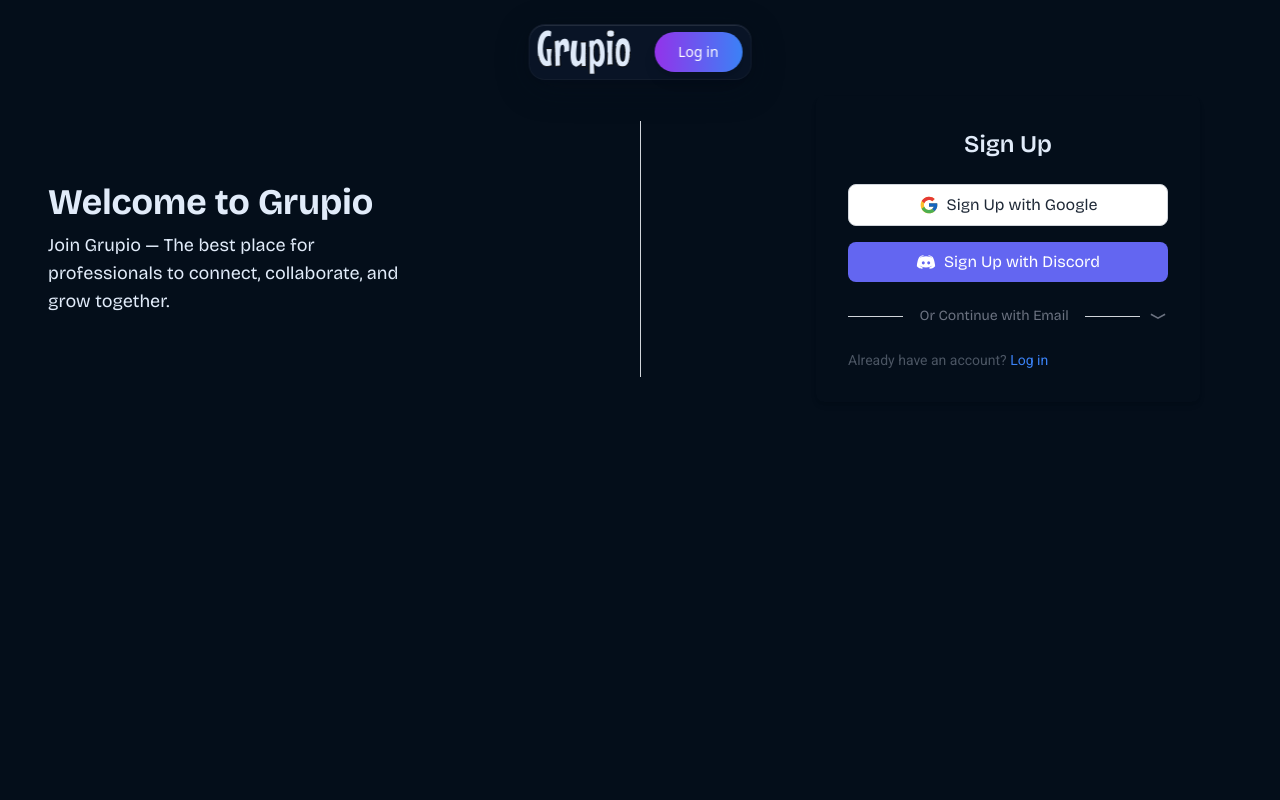
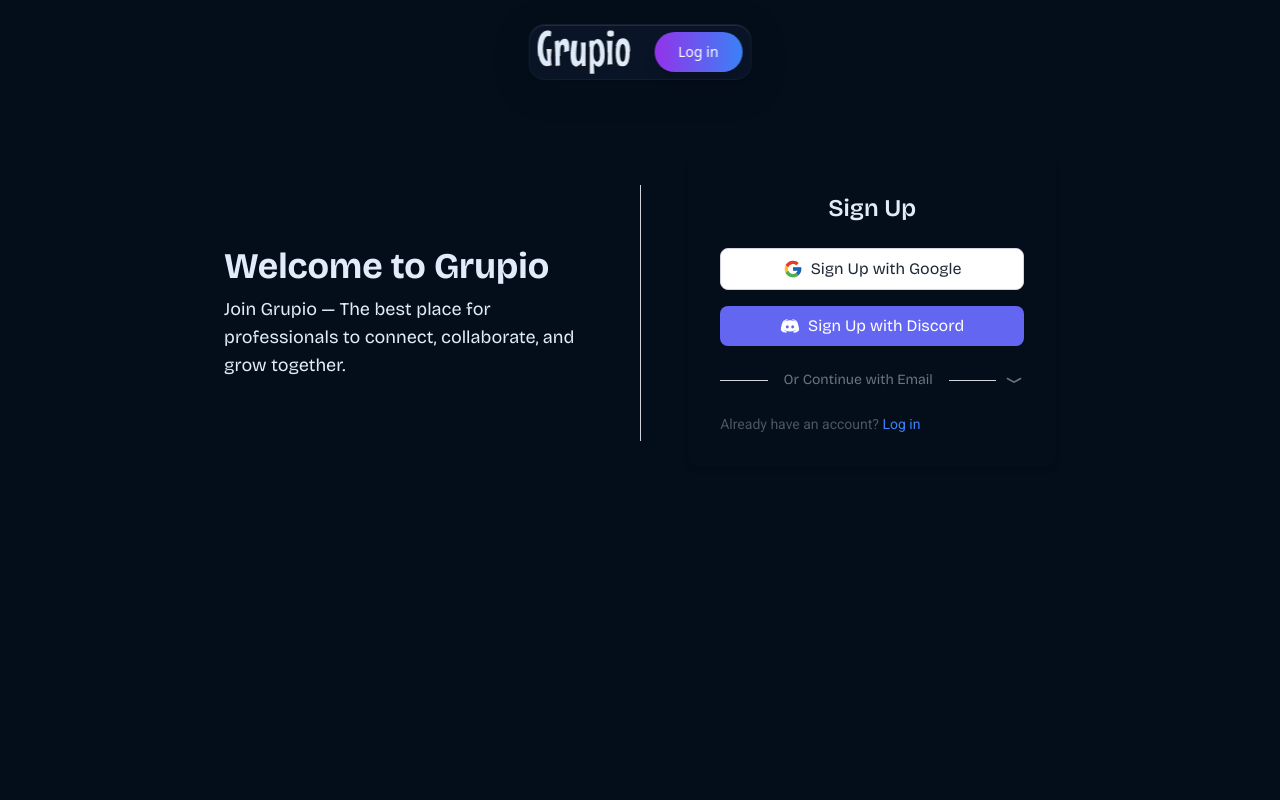
Before and after one commit to anant223/Eventopedia, a React (Vite) app: page /auth in a window 1280 px wide. Shown: the top 800 px of the page. Built offline with nearby package versions, Linux system fonts and the light colour scheme; no server answers; a web font is replaced by a local one.

Commit message:
improve the auth

```diff
--- a/src/pages/Auth.jsx
+++ b/src/pages/Auth.jsx
@@ -1,5 +1,5 @@
 import React from "react";
-import { Container, Login, Signup } from "../components/index.js";
+import { Login, Signup } from "../components/index.js";
 import { motion } from "motion/react";
 import { easeIn } from "motion";
 import { useSearchParams } from "react-router-dom";
@@ -9,9 +9,9 @@
   const type = searchParam.get("type");
 
   return (
-    <div className="py-8 md:py-16 lg:py-24 text-text font-bricolage w-full min-h-screen ">
-      <Container>
-        <div className="w-full flex flex-col lg:flex-row justify-between items-center gap-6 lg:gap-12 lg:items-center">
+    <div className="py-20 text-text font-bricolage w-full min-h-screen">
+      <div className=" mx-auto max-w-4xl px-4 sm:px-6 text-center lg:px-8">
+        <div className="mt-20 w-full flex flex-col lg:flex-row justify-between items-center gap-6 lg:gap-12 lg:items-center">
           <motion.div
             initial={{ opacity: 0, y: 20 }}
             animate={{ opacity: 1, y: 0 }}
@@ -47,7 +47,7 @@
             )}
           </motion.div>
         </div>
-      </Container>
+      </div>
     </div>
   );
 };
```
